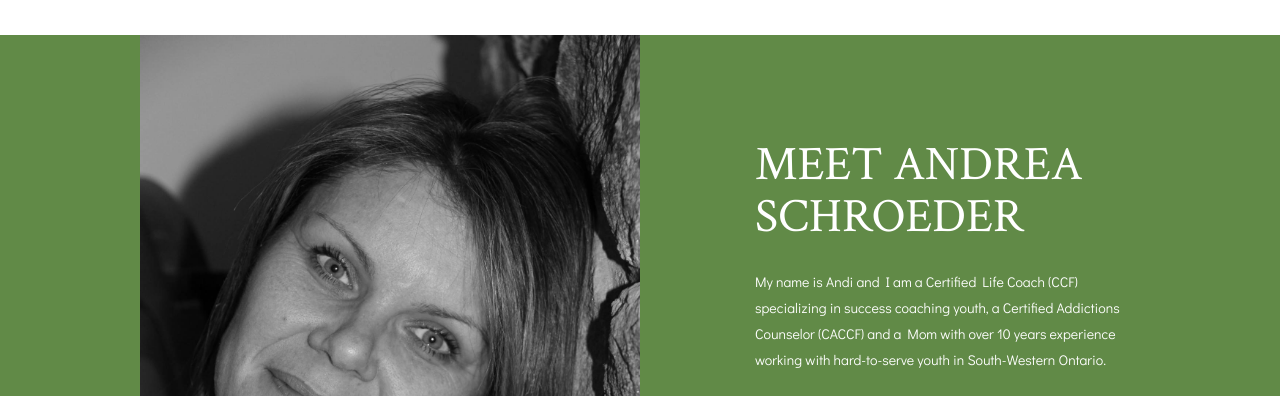
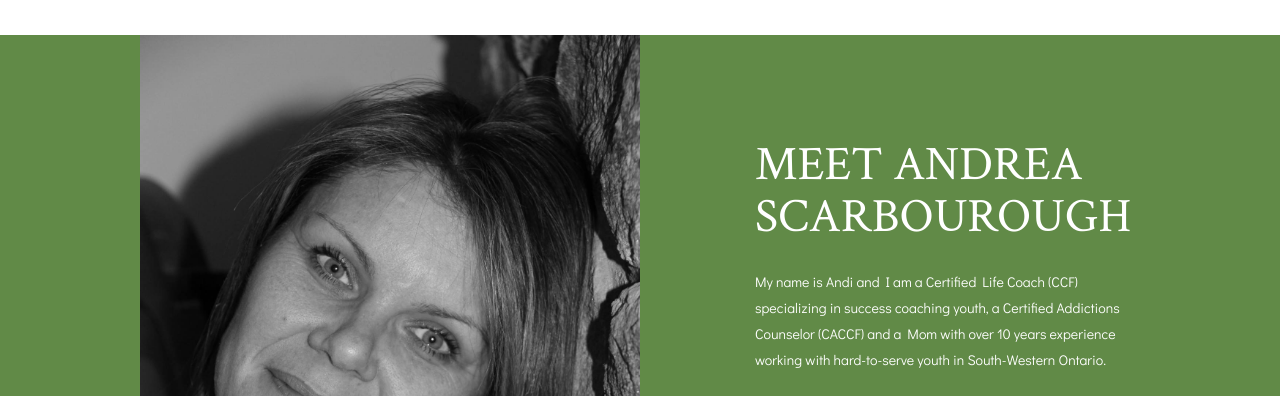
Before and after one commit to Annalyn/psst, a plain HTML site: page index.html in a window 1280 px wide. Shown: the part 3580-3976 px from the top of the page. Drawn offline with nearby package versions, Linux system fonts and the light colour scheme.

Commit message:
Update index.html

```diff
--- a/index.html
+++ b/index.html
@@ -206,7 +206,7 @@
 
               <div class="col-lg-4 col-md-offset-1 col-md-5 col-md-offset-1 col-md-push-6">
                 <header class="section-header">
-                  <h2 class="section-title">Meet Andrea Schroeder</h2>
+                  <h2 class="section-title">Meet Andrea Scarbourough</h2>
                 </header>
                 <div class="section-content">
                   <p>My name is Andi and I am a Certified Life Coach (CCF) specializing in success coaching youth, a Certified Addictions Counselor (CACCF) and a Mom with over 10 years experience working with hard-to-serve youth in South-Western Ontario. </p>
```
